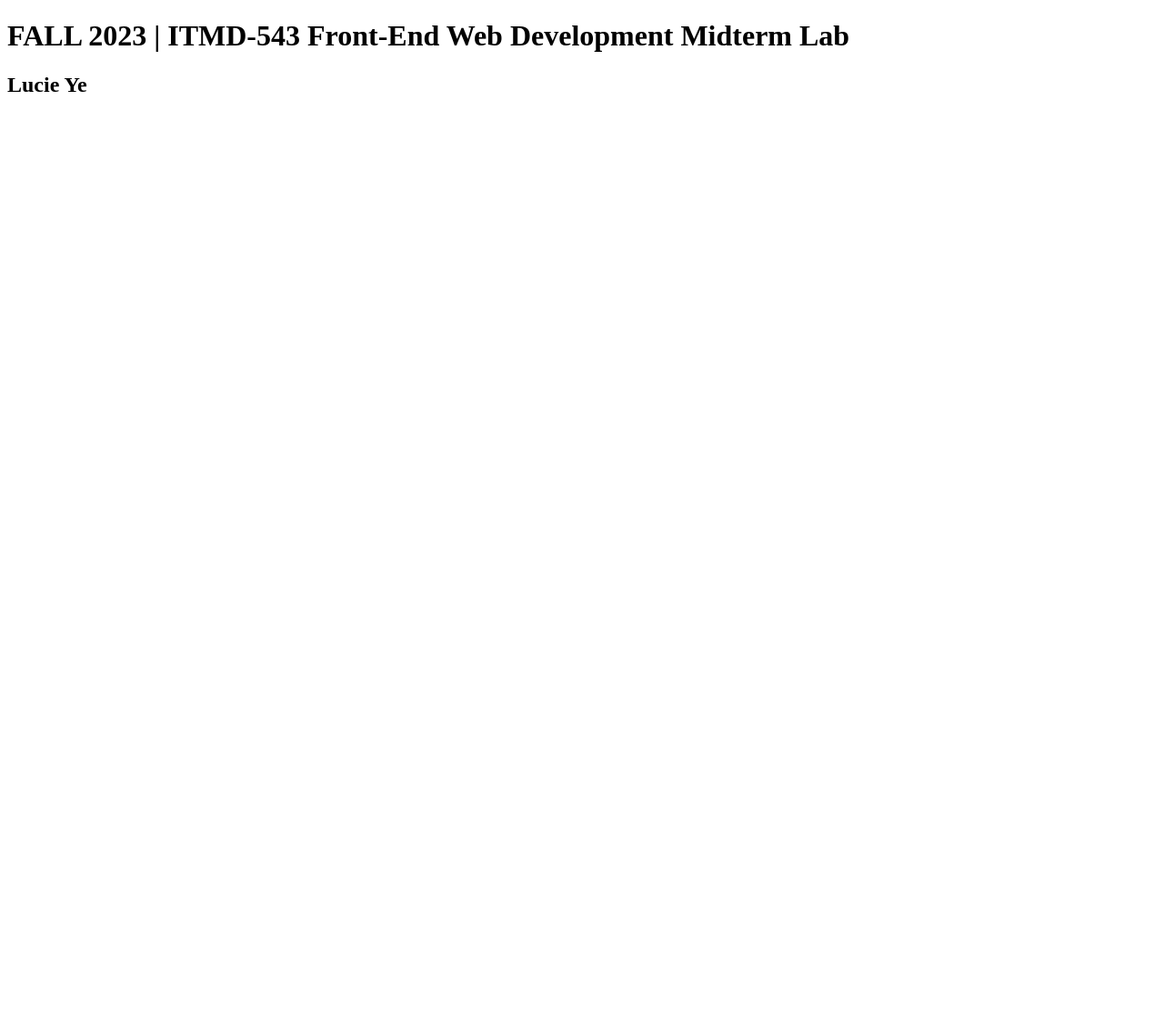
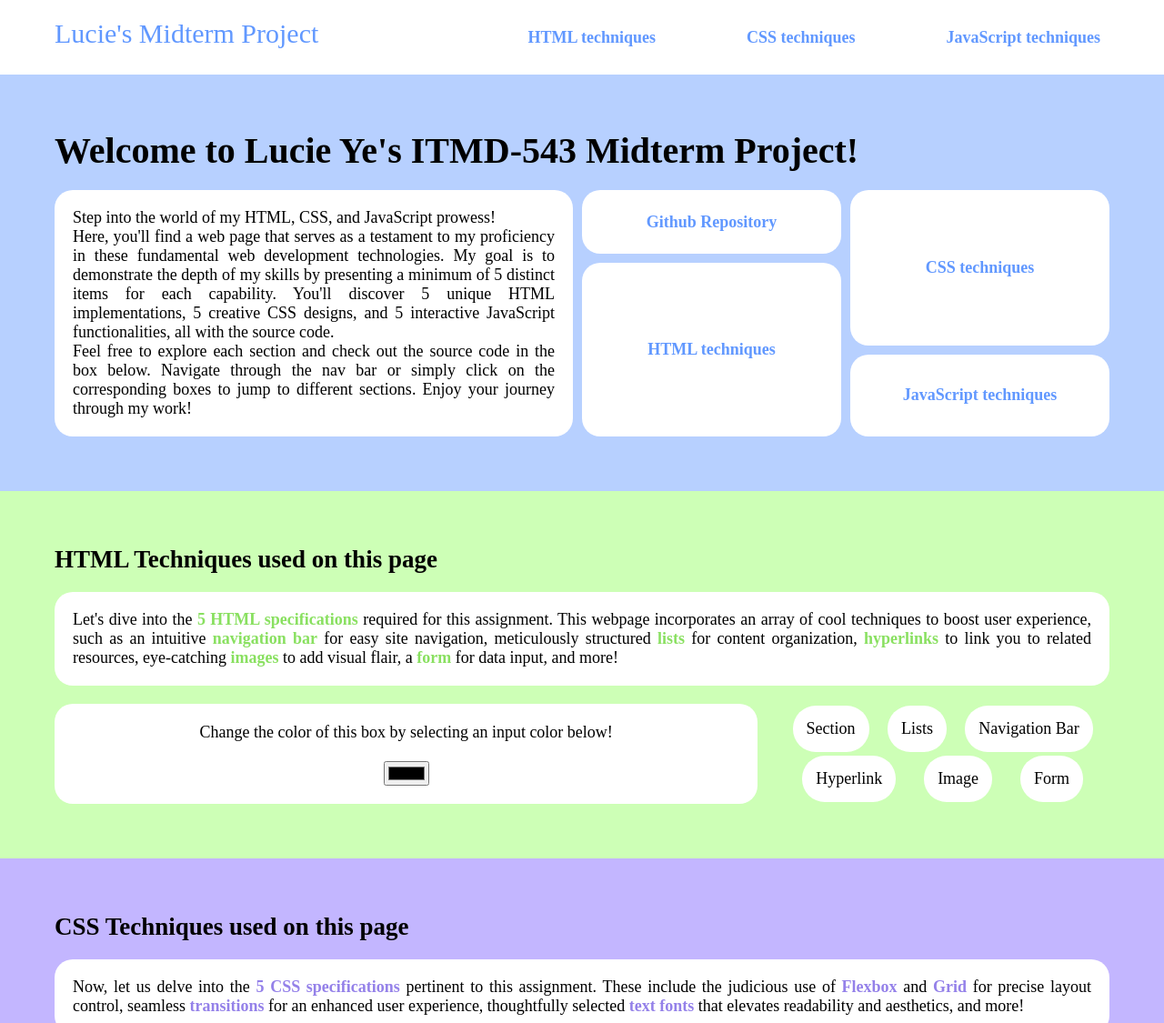
Before and after one commit to yelucie/ITMD543-Midterm, a plain HTML site: page index.html in a window 1280 px wide. Shown: the top 1125 px of the page at 91% size. Before the commit the page ends 800 px from the top, so only its background shows below. Drawn offline with Linux system fonts and the light colour scheme; a web font is replaced by a local one.

Commit message:
HTML & CSS parts

```diff
--- a/index.html
+++ b/index.html
@@ -3,10 +3,122 @@
 <head>
     <meta charset="UTF-8">
     <meta name="viewport" content="width=device-width, initial-scale=1.0">
-    <title>ITMD-543 Midterm Lab</title>
+    <link href="style.css" rel="stylesheet">
+    <link href='https://fonts.googleapis.com/css?family=Kodchasan' rel='stylesheet'>
+
+    <link href="https://db.onlinewebfonts.com/c/5e605ff6994ce0e533aaf6cd51c6a33f?family=Pecita" rel="stylesheet">
+    <script src="script.js"></script>
+    <title>Lucie Ye's ITMD-543 Midterm Project</title>
 </head>
 <body>
-    <h1>FALL 2023 | ITMD-543 Front-End Web Development Midterm Lab</h1>
-    <h2>Lucie Ye</h2>
+    <header>
+        <nav>
+            <div class="home">
+                <a href="#home">Lucie's Midterm Project</a>
+            </div>
+            <ul class="menu">
+                <li><a href="#html">HTML techniques</a></li>
+                <li><a href="#css">CSS techniques</a></li>
+                <li><a href="#js">JavaScript techniques</a></li>
+            </ul>
+        </nav>
+    </header>
+    <section id="home">
+        <h1>Welcome to Lucie Ye's ITMD-543 Midterm Project!</h1>
+        <div class="content">
+            <div class="description">
+                <p>
+                    Step into the world of my HTML, CSS, and JavaScript prowess!
+                </p>
+                <p>Here, you'll find a web page that serves as a testament to my proficiency in these fundamental web development technologies.
+                    My goal is to demonstrate the depth of my skills by presenting a minimum of 5 distinct items for each capability. You'll discover 5 unique HTML implementations, 5 creative CSS designs, and 5 interactive JavaScript functionalities, all with the source code.
+                </p>
+                <p>
+                    Feel free to explore each section and check out the source code in the box below. Navigate through the nav bar or simply click on the corresponding boxes to jump to different sections. Enjoy your journey through my work!
+                </p>
+            </div>
+            <div class="github">
+                <a href="https://github.com/yelucie/ITMD543-Midterm">Github Repository</a>
+            </div>
+            <div class="html-overview"><a href="#html">HTML techniques</a></div>
+            <div class="css-overview"><a href="#css">CSS techniques</a></div>
+            <div class="js-overview"><a href="#js">JavaScript techniques</a></div>
+        </div>
+    </section>
+    <section id="html">
+        <h2>HTML Techniques used on this page</h2>
+        <div class="description">
+            <p>
+                Let's dive into the <strong>5 HTML specifications</strong> required for this assignment.
+                This webpage incorporates an array of cool techniques to boost user experience, such as an intuitive <strong>navigation bar</strong> for easy site navigation,
+                meticulously structured <strong>lists</strong> for content organization, <strong>hyperlinks</strong> to link you to related resources, eye-catching <strong>images</strong> to add visual flair, a <strong>form</strong> for data input, and more!
+            </p>
+        </div>
+        <div class="core">
+            <div class="bonus">
+                <label for="color-picker">Change the color of this box by selecting an input color below!</label>
+                <br>
+                <input type="color" id="color-picker">
+            </div>
+            <div class="techniques">
+                <ul>
+                    <li>Section</li>
+                    <li>Lists</li>
+                    <li>Navigation Bar</li>
+                    <li>Hyperlink</li>
+                    <li>Image</li>
+                    <li>Form</li>
+                </ul>
+            </div>
+        </div>
+    </section>
+    <section id="css">
+        <h2>CSS Techniques used on this page</h2>
+        <div class="description">
+            <p>
+                Now, let us delve into the <strong>5 CSS specifications</strong> pertinent to this assignment.
+                These include the judicious use of <strong>Flexbox</strong> and <strong>Grid</strong> for precise layout control,
+                seamless <strong>transitions</strong> for an enhanced user experience, thoughtfully selected <strong>text fonts</strong> that elevates readability and aesthetics, and more!
+            </p>
+        </div>
+        <div class="core">
+            <div class="bonus">
+                Multicolored box on infinite loop!
+                <br><br>
+                <div id="magic"></div>
+            </div>
+            <div class="techniques">
+                <ul>
+                    <li>Flexbox</li>
+                    <li>Grid</li>
+                    <li>Animation</li>
+                    <li>Transformation</li>
+                    <li>Transition</li>
+                    <li>Text Font</li>
+                    <li>Background Color</li>
+                </ul>
+            </div>
+        </div>
+    </section>
+    <section id="js">
+        <h2>JavaScript Techniques used on this page</h2>
+        <div class="description">
+            <p>
+                I have no clue at all haha :D <strong>yes</strong>
+            </p>
+        </div>
+        <div class="core">
+            <div class="bonus">
+
+            </div>
+            <div class="techniques">
+                <ul>
+                    <li>Event Listener</li>
+                    <li>Modifying DOM Content</li>
+                    <li>RIP no idea</li>
+                </ul>
+            </div>
+        </div>
+    </section>
 </body>
 </html>
--- /dev/null
+++ b/script.js
@@ -0,0 +1,11 @@
+document.addEventListener("DOMContentLoaded", (event) => {
+    console.log("DOM fully loaded and parsed");
+
+    // Color-Picker in HTML section
+    const colorPicker = document.getElementById('color-picker');
+    const coloredBox = document.querySelector('#html .bonus');
+
+    colorPicker.addEventListener('input', function () {
+        coloredBox.style.backgroundColor = colorPicker.value;
+    });
+});
--- /dev/null
+++ b/style.css
@@ -0,0 +1,265 @@
+* {
+    box-sizing: border-box;
+    margin: 0;
+}
+
+body{
+    background-color: rgb(183, 208, 255);
+}
+
+header {
+    background-color: white;
+}
+
+nav {
+    width: 100%;
+    padding: 20px;
+    display: flex;
+    justify-content: space-evenly;
+    align-items: baseline;
+}
+
+nav ul{
+    list-style: none;
+    display: flex;
+}
+
+nav li {
+    margin: 10px;
+    padding: 0px 40px;
+}
+
+nav a {
+    text-decoration: none;
+    color: rgb(97, 152, 255);
+}
+
+h1 {
+    font-family: 'Kodchasan';
+    font-size: 40px;
+}
+
+.home {
+    flex: 1;
+    font-family: 'Pecita';
+    font-size: 30px;
+    padding: 0 0 0 40px;
+}
+
+.home a:hover {
+    text-decoration: none;
+}
+
+.menu {
+    flex: 2;
+    justify-content: flex-end;
+    align-items: baseline;
+    font-family: 'Kodchasan';
+    font-size: 18px;
+    font-weight: bold;
+}
+
+.menu li {
+    transition: 1s;
+}
+
+.menu li:hover {
+    transform: scale(1.15);
+    transition: 0.8s;
+}
+
+strong {
+    color: rgb(97, 152, 255);
+}
+
+#html strong {
+    color: #89e060;
+}
+
+#css strong {
+    color: #9481e9;
+}
+
+#js strong {
+    color: #ffd271;
+}
+
+section {
+    display: block;
+    font-size: 18px;
+    font-family: 'Kodchasan';
+    gap: 20px;
+    padding: 60px;
+    text-align: justify;
+    align-items: end;
+}
+
+#html {
+    background-color: #cdffb6;
+}
+
+#css {
+    background-color: #c3b6ff;
+}
+
+#js {
+    background-color: #ffe8b6;
+}
+
+section .content {
+    display: grid;
+    grid-template-columns: 2fr 1fr 1fr;
+    grid-template-rows: repeat(3, 1fr);
+    gap: 10px;
+}
+
+section a {
+    text-decoration: none;
+    color: rgb(97, 152, 255);
+    font-family: 'Kodchasan';
+    font-size: 18px;
+    font-weight: bold;
+    transition: 1s;
+}
+
+section a:hover {
+    font-family: 'Kodchasan';
+    font-size: 26px;
+    font-weight: bold;
+    transition: 0.8s;
+}
+
+section .bonus {
+    background-color: white;
+}
+
+section .description {
+    background-color: white;
+}
+
+section .description,
+section .bonus {
+    grid-column: 1 / 2;
+    grid-row: 1 / span 3;
+
+    padding: 20px;
+    border-radius: 20px;
+    border-color: #2A2E2C;
+    margin-top: 20px;
+}
+
+section .github {
+    grid-column: 2;
+    grid-row: 1;
+
+    display: flex;
+    justify-content: center;
+    align-items: center;
+
+    padding: 20px;
+    border-radius: 20px;
+    border-color: #2A2E2C;
+    background-color: white;
+    margin-top: 20px;
+}
+
+section .html-overview {
+    grid-column: 2;
+    grid-row: 2 / 4;
+
+    display: flex;
+    justify-content: center;
+    align-items: center;
+
+    padding: 20px;
+    border-radius: 20px;
+    border-color: #2A2E2C;
+    background-color: white;
+}
+
+section .css-overview {
+    grid-column: 3;
+    grid-row: 1 / 3;
+
+    display: flex;
+    justify-content: center;
+    align-items: center;
+
+    padding: 20px;
+    border-radius: 20px;
+    border-color: #2A2E2C;
+    background-color: white;
+    margin-top: 20px;
+}
+
+section .js-overview {
+    grid-column: 3;
+    grid-row: 3;
+
+    display: flex;
+    justify-content: center;
+    align-items: center;
+
+    padding: 20px;
+    border-radius: 20px;
+    border-color: #2A2E2C;
+    background-color: white;
+}
+
+.core {
+    display: grid;
+    grid-template-columns: 2fr 1fr;
+    grid-template-rows: 1;
+}
+
+.bonus {
+    text-align: center;
+    display: flex;
+    flex-direction: column;
+    align-items: center;
+    justify-content: center;
+    background-color: black;
+}
+
+.techniques {
+    display: flex;
+}
+
+.techniques ul {
+    margin-top: 20px;
+    margin-left: 20px;
+    list-style: none;
+    padding: 0;
+    display:flex;
+    flex-wrap: wrap;
+    justify-content: space-evenly;
+}
+
+.techniques li {
+    border-radius: 25px;
+    border-color: #2A2E2C;
+    width: fit-content;
+    background-color: white;
+    padding: 15px;
+    margin: 2px;
+    text-align: center;
+}
+
+@keyframes colors {
+    0% { background-color: rgb(255, 119, 119); }
+    20% { background-color: rgb(255, 209, 124); }
+    40% { background-color: rgb(255, 255, 109); }
+    60% { background-color: rgb(132, 255, 132); }
+    80% { background-color: rgb(108, 177, 255); }
+    100% { background-color: rgb(255, 148, 210); }
+}
+
+#magic {
+    width: 80%;
+    height: 60px;
+    animation-name: colors;
+    animation-duration: 5s;
+    animation-timing-function: linear;
+    animation-iteration-count: infinite;
+    animation-direction: alternate;
+}
```
